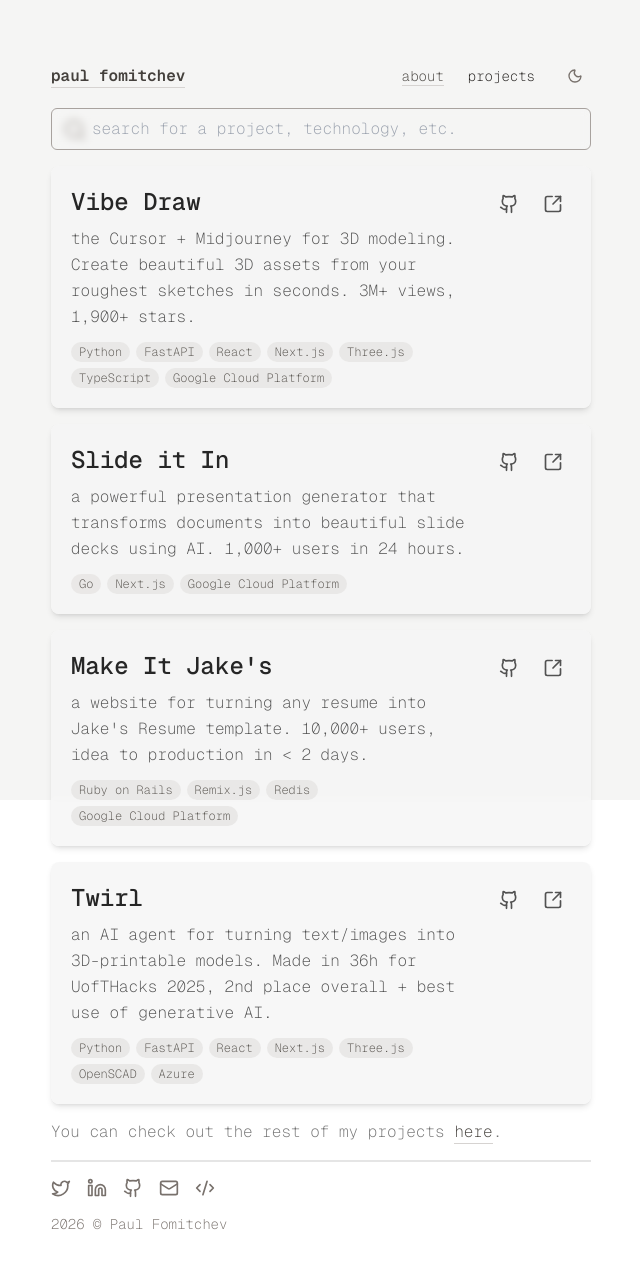
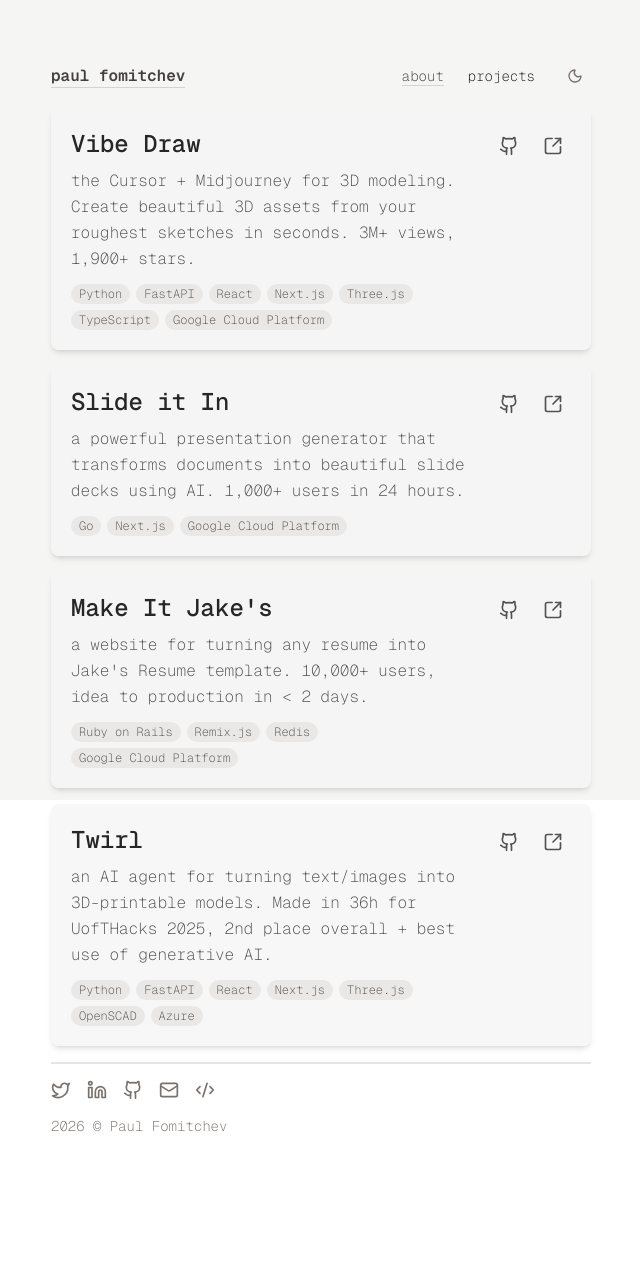
Before and after one commit to Paul-F7/personal-site, a Next.js app: page /projects in a window 1280 px wide. Shown: the top 1268 px of the page, without its empty margins (319-959 px from the left). After the commit the page ends 1216 px from the top, so only its background shows below. Built offline with nearby package versions, Linux system fonts and the light colour scheme.

Commit message:
fixed projects page part

```diff
--- a/src/app/projects/page.js
+++ b/src/app/projects/page.js
@@ -1,9 +1,6 @@
 "use client";
 
-import Link from "../components/Link";
 import ProjectList from "../components/ProjectList";
-import { useState } from "react";
-import { Search } from "lucide-react";
 
 export default function Projects() {
   const projects = [
@@ -66,39 +63,5 @@ export default function Projects() {
     },
   ];
 
-  const [searchTerm, setSearchTerm] = useState("");
-
-  return (
-    <>
-      <div className="relative">
-        <Search className="absolute top-2.5 left-3 size-6 text-stone-400" />
-        <input
-          type="text"
-          placeholder="search for a project, technology, etc."
-          value={searchTerm}
-          onChange={(e) => setSearchTerm(e.target.value)}
-          className="w-full py-2 px-4 border border-stone-400 rounded-md bg-transparent focus:outline-none focus:border-stone-700 pl-10 backdrop-blur-sm"
-        />
-      </div>
-      <ProjectList
-        projects={projects.filter(
-          (project) =>
-            project.title.toLowerCase().includes(searchTerm.toLowerCase()) ||
-            project.description
-              .toLowerCase()
-              .includes(searchTerm.toLowerCase()) ||
-            project.technologies.some((technology) =>
-              technology.toLowerCase().includes(searchTerm.toLowerCase())
-            )
-        )}
-      />
-      <p>
-        You can check out the rest of my projects{" "}
-        <Link href="https://github.com/yourusername?tab=repositories&q=&type=source">
-          here
-        </Link>
-        .
-      </p>
-    </>
-  );
+  return <ProjectList projects={projects} />;
 }
```
